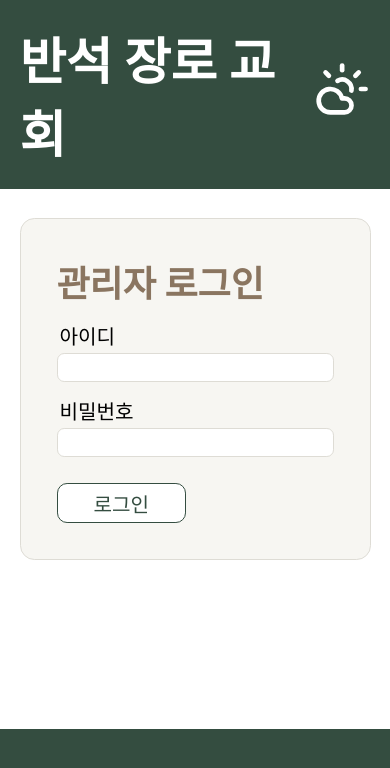
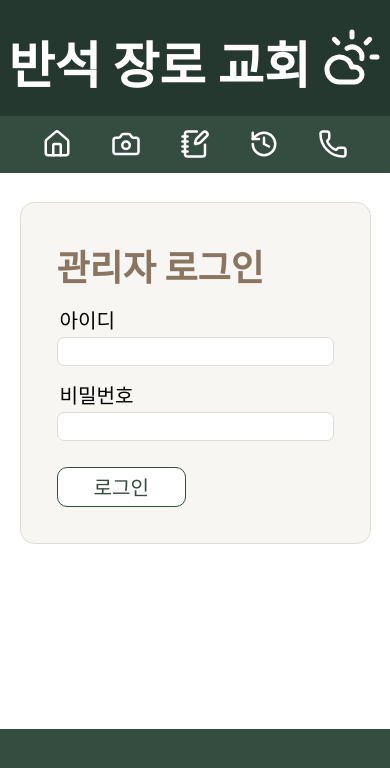
Before and after one commit to joeylee08/pastor-lee-church, a React (Vite) app in the folder client/: page /login in a window 390 px wide. Shown: the top 768 px of the page. Built offline with nearby package versions, Linux system fonts and the light colour scheme; no server answers.

Commit message:
mobile responsiveness complete

```diff
--- a/client/src/components/Navbar.tsx
+++ b/client/src/components/Navbar.tsx
@@ -1,5 +1,5 @@
 import { NavLink, useLocation } from "react-router-dom";
-import { CloudSun } from "lucide-react"
+import { CloudSun, House, Camera, NotebookPen, RotateCcwClock, Phone, LogOut} from "lucide-react"
 
 type NavBarProps = {
   onLogout: () => void;
@@ -31,6 +31,21 @@ const NavBar = ({ onLogout }: NavBarProps) => {
 						</>
 					)}
 				</div>
+				<div className='linksList mobile'>
+					{isAdmin ? (
+						<>
+							<button type="button" className='logout' onClick={onLogout}><LogOut size={30}/></button>
+						</>
+					) : (
+						<>
+							<NavLink to="/"><House size={30}/></NavLink>
+							<NavLink to="/media"><Camera size={30}/></NavLink>
+							<NavLink to="/messages"><NotebookPen size={30}/></NavLink>
+							<NavLink to="/sermons"><RotateCcwClock size={30}/></NavLink>
+							<NavLink to="/contact"><Phone size={30}/></NavLink>
+						</>
+					)}
+				</div>
 			</div>
 		</nav>
 	)
--- a/client/src/pages/Contact.tsx
+++ b/client/src/pages/Contact.tsx
@@ -27,7 +27,7 @@ const Contact = () => {
 							href={`https://www.google.com/maps/dir/?api=1&destination=${encodeURIComponent("3242 W 8th St., Los Angeles, CA")}`}
 							target="_blank"
 							rel="noopener noreferrer"
-							className="pageBtn"
+							className="pageBtn desktopContactBtn"
 						>
 							길찾기
 						</a>
@@ -41,6 +41,12 @@ const Contact = () => {
 						referrerPolicy="strict-origin-when-cross-origin"
 					/>
 				</div>
+				<a
+					href={`https://www.google.com/maps/dir/?api=1&destination=${encodeURIComponent("3242 W 8th St., Los Angeles, CA")}`}
+					target="_blank"
+					rel="noopener noreferrer"
+					className="pageBtn mobileContactBtn"
+				>길찾기</a>
 			</div>
 		</div>
 	);
--- a/client/src/styles.css
+++ b/client/src/styles.css
@@ -758,6 +758,9 @@ p {
 	width: 9rem;
 	height: 2.8rem;
 }
+.linksList.mobile {
+		display: none;
+	}
 
 /* MOBILE RESPONSIVENESS */
 
@@ -765,15 +768,36 @@ p {
 	.linksList.desktop {
 		display: none;
 	}
+	.linksList.mobile {
+		background-color: var(--forest-green);
+		padding: 0.9rem 0 0.6rem 0;
+		display: flex;
+		width: 100%;
+		align-items: center;
+		justify-content: center;
+		gap: 2.7rem;
+		margin: 0;
+	}
+	.linksList.mobile a {
+		color: white;
+	}
 	.navWrapper {
 		width: 100%;
 		align-items: center;
 		justify-content: center;
 	}
 	.nav {
-		padding: 1.5rem 0;
+		display: flex;
+		flex-direction: column;
+		padding: 1.8rem 0 0 0;
 		align-items: center;
 		justify-content: center;
+		margin: 0 auto;
+		width: 100%;
+		background-color: var(--deep-pine);
+	}
+	.titleAndLogo {
+		margin-bottom: 1.2rem;
 	}
 	body {
 		min-width: 0;
@@ -884,4 +908,30 @@ p {
 	.admin .sermonGallery {
 		grid-template-columns: repeat(2, 1fr);
 	}
+	.contact .child1 {
+		display: grid;
+    grid-template-columns: 1fr;
+    grid-template-rows: auto auto;
+    gap: 1rem;
+		padding: 2rem;
+	}
+	.googleMap {
+		height: 15rem;
+		width: 100%;
+	}
+	.desktopContactBtn {
+		display: none;
+	}
+	.mobileContactBtn {
+		justify-self: center;
+	}
+	.placeholder {
+		font-size: 1rem;
+		padding: 1.2rem;
+	}
+	.linksList.mobile .logout {
+		background-color: var(--forest-green);
+		color: white;
+		border: none;
+	}
 }
```
